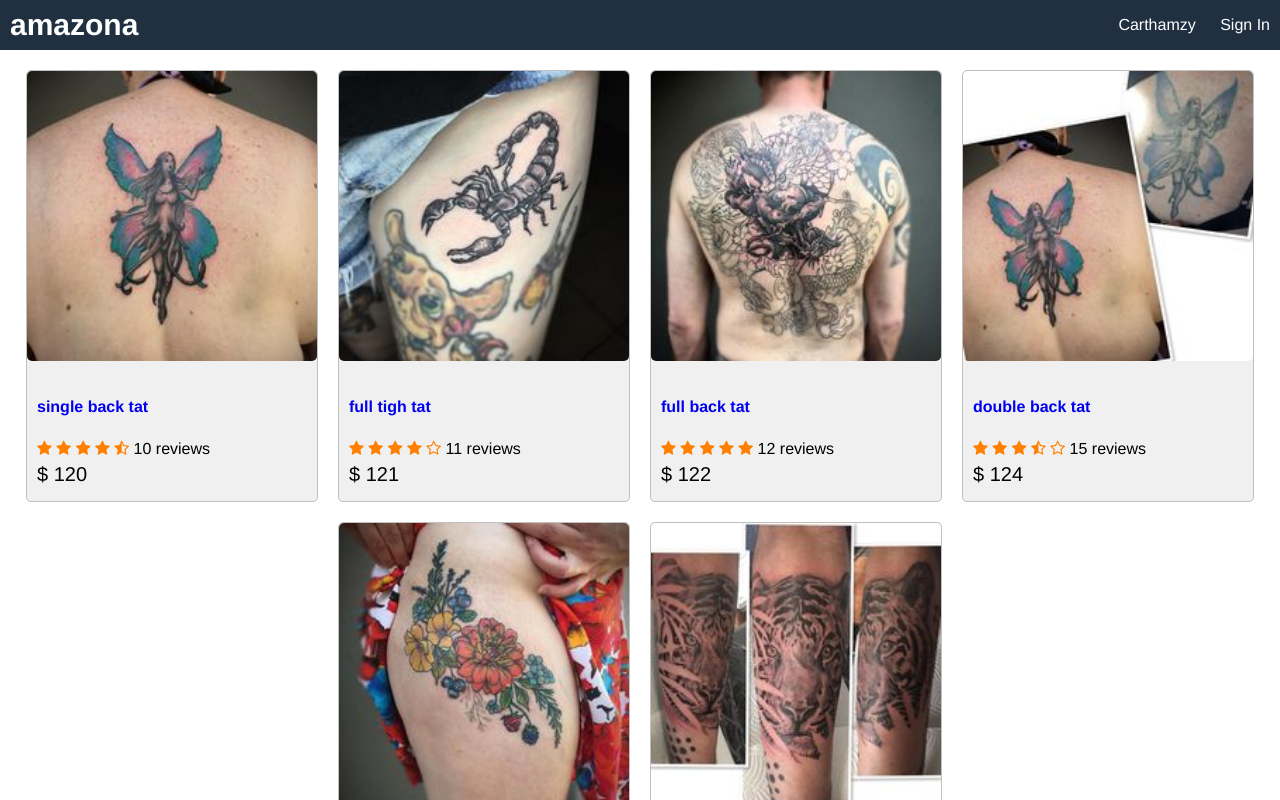
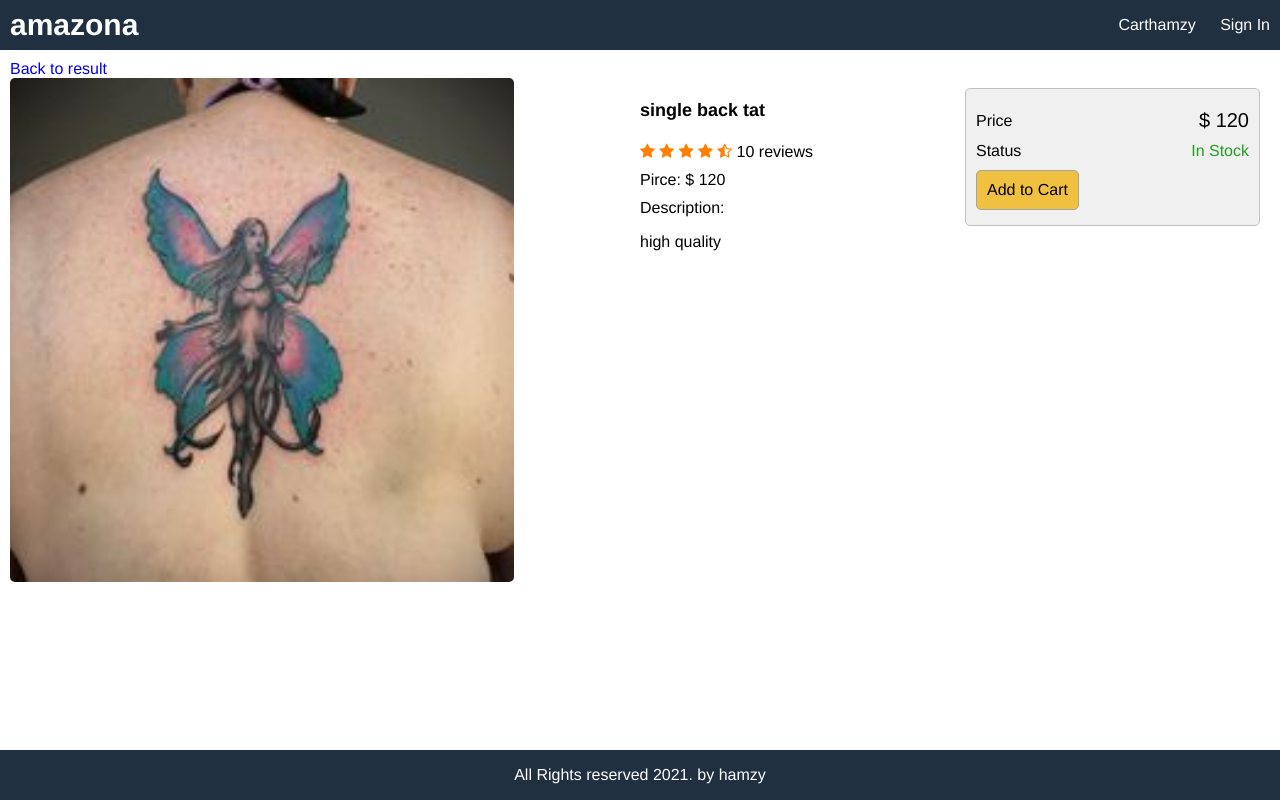
Before and after one commit to Machakala/hamzyshop, a React (Create React App) app in the folder 1.0/: page /product/1 in a window 1280 px wide. Shown: the top 800 px of the page. Built offline with nearby package versions, Linux system fonts and the light colour scheme.

Commit message:
first commit

```diff
--- a/1.0/src/App.js
+++ b/1.0/src/App.js
@@ -1,9 +1,12 @@
 import React from 'react';
-import Product from './components/Product';
-import data from './data';
+import { BrowserRouter, Route } from 'react-router-dom';
+import Homescreen from './screens/Homescreen';
+import ProductScreen from './screens/ProductScreen';
 
 export default function App() {
     return ( <
+        BrowserRouter >
+        <
         div className = 'grid-container' >
         <
         header className = 'row' >
@@ -20,20 +23,22 @@ export default function App() {
         /div> <
         /header> <
         main >
+
         <
-        div className = "row center" > {
-            data.products.map((product) =>
-                <
-                Product key = { product._id }
-                product = { product }
-                />
-            )
-        } <
-        /div> <
+        Route path = "/product/:id"
+        component = { ProductScreen }
+        exact / >
+        <
+        Route path = '/'
+        component = { Homescreen }
+        exact / >
+
+        <
         /main> <
         footer className = "row center" >
-        All Rights reserved 2021. <
+        All Rights reserved 2021. by hamzy <
         /footer> <
-        /div>
+        /div> <
+        /BrowserRouter>
     )
 }
--- a/1.0/src/components/Product.js
+++ b/1.0/src/components/Product.js
@@ -1,4 +1,5 @@
 import React from 'react';
+import { Link } from 'react-router-dom';
 import Rating from './Rating';
 export default function Product(props) {
     const { product } = props;
@@ -6,19 +7,19 @@ export default function Product(props) {
         div key = { product._id }
         className = "card" >
         <
-        a href = "product.html" >
+        Link to = { `/product/${product._id}` } >
         <
         img class = "medium"
         src = { product.image }
         alt = { product.name }
         /> <
-        /a> <
+        /Link> <
         div class = "card-body" >
         <
-        a href = "product.html" >
+        Link to = { `/product/${product._id}` } >
         <
         h2 > { product.name } < /h2> <
-        /a> <
+        /Link> <
         Rating rating = { product.rating }
         numReviews = { product.numReviews }
         /> <
--- a/1.0/src/data.js
+++ b/1.0/src/data.js
@@ -8,6 +8,7 @@ const data = {
             brand: 'female',
             rating: 4.5,
             numReviews: '10',
+            countInStock: '40',
             description: 'high quality',
         },
         {
@@ -18,6 +19,7 @@ const data = {
             price: '121',
             brand: 'ant',
             rating: 4.0,
+            countInStock: '0',
             numReviews: '11',
             description: 'high quality',
         },
@@ -30,6 +32,7 @@ const data = {
             brand: 'fiction',
             rating: 5,
             numReviews: '12',
+            countInStock: '5',
             description: 'high quality',
         },
         {
@@ -41,6 +44,7 @@ const data = {
             brand: 'female',
             rating: 3.5,
             numReviews: '15',
+            countInStock: '1',
             description: 'high quality',
         },
         {
@@ -52,6 +56,7 @@ const data = {
             brand: 'rose',
             rating: 3,
             numReviews: '20',
+            countInStock: '2',
             description: 'high quality',
         },
         {
@@ -61,6 +66,7 @@ const data = {
             image: '/images/pr6.jpg',
             price: '130',
             brand: 'wild',
+            countInStock: '4',
             rating: 5,
             numReviews: '15',
             description: 'high quality',
--- a/1.0/src/index.css
+++ b/1.0/src/index.css
@@ -50,6 +50,18 @@ footer {
     align-items: center;
 }
 
+.row.top {
+    align-items: flex-start;
+}
+
+.col-1 {
+    flex: 1 1 25rem;
+}
+
+.col-2 {
+    flex: 2 1 50rem;
+}
+
 
 /* common */
 
@@ -69,6 +81,39 @@ a {
 
 a:hover {
     color: #ff8000;
+}
+
+ul {
+    padding: 0;
+    margin: 0;
+    list-style-type: none;
+}
+
+li {
+    margin-top: 1rem;
+}
+
+button {
+    padding: 1rem;
+    border-radius: 0.5rem;
+    border: 0.1rem #a4a4a4 solid;
+    font-size: 1.6rem;
+    font-family: Helvetica, Arial, sans-serif;
+    -webkit-font-smoothing: antialiased;
+    -moz-osx-font-smoothing: grayscale;
+}
+
+button {
+    background-color: #f8f8f8;
+    cursor: pointer;
+}
+
+button:hover {
+    border: 0.1rem #404040 solid;
+}
+
+button.primary {
+    background-color: #f0c040;
 }
 
 
@@ -100,6 +145,10 @@ img.medium {
     max-width: 29rem;
     min-width: 29rem;
     width: 100%;
+}
+
+img.large {
+    width: 80%;
 }
 
 
@@ -134,3 +183,14 @@ img.medium {
 .ratings span:last-child {
     color: black;
 }
+
+
+/* alert */
+
+.success {
+    color: #20a020;
+}
+
+.danger {
+    color: #a02020;
+}
--- /dev/null
+++ b/1.0/src/screens/Homescreen.js
@@ -0,0 +1,16 @@
+import React from 'react'
+import Product from '../components/Product';
+import data from '../data';
+export default function Homescreen() {
+    return ( <
+        div className = "row center" > {
+            data.products.map((product) =>
+                <
+                Product key = { product._id }
+                product = { product }
+                />
+            )
+        } <
+        /div>
+    )
+}
--- /dev/null
+++ b/1.0/src/screens/ProductScreen.js
@@ -0,0 +1,81 @@
+import React from 'react';
+import { Link } from 'react-router-dom';
+import Rating from '../components/Rating';
+import data from '../data';
+
+
+export default function ProductScreen(props) {
+    const product = data.products.find((x) => x._id === props.match.params.id)
+    if (!product) {
+        return ( < div > Product not found < /div>);
+        }
+        return ( <
+            div >
+            <
+            Link to = "/" > Back to result < /Link> <
+            div className = 'row top' >
+            <
+            div className = 'col-2' >
+            <
+            img className = 'large'
+            src = { product.image }
+            alt = { product.name }
+            /> <
+            /div> <
+            div className = 'col-1' >
+            <
+            ul >
+            <
+            li > < h1 > { product.name } < /h1></li >
+            <
+            li > < Rating rating = { product.rating }
+            numReviews = { product.numReviews }
+            /></li >
+            <
+            li > Pirce: $ { product.price } < /li> <
+            li > Description: < p > { product.description } < /p></li >
+            <
+            /ul> <
+            /div> <
+            div className = 'col-1' >
+            <
+            div className = "card card-body" >
+            <
+            ul >
+            <
+            li >
+            <
+            div className = "row" >
+            <
+            div > Price < /div> <
+            div className = "price" > $ { product.price } < /div> <
+            /div> <
+            /li> <
+            li >
+            <
+            div className = "row" >
+            <
+            div > Status < /div> <
+            div > {
+                product.countInStock > 0 ? ( <
+                    span className = "success" > In Stock < /span>
+                ) : ( <
+                    span className = "danger" > Unavailable < /span>
+                )
+            } <
+            /div> <
+            /div> <
+            /li> <
+            li >
+            <
+            button className = "primary block" >
+            Add to Cart <
+            /button> <
+            /li> <
+            /ul> <
+            /div> <
+            /div> <
+            /div> <
+            /div>
+        )
+    }
```
Also changed, not shown: package.json (added, +21 -0 lines), 2 other files (tests, documents, lock files or other folders).
